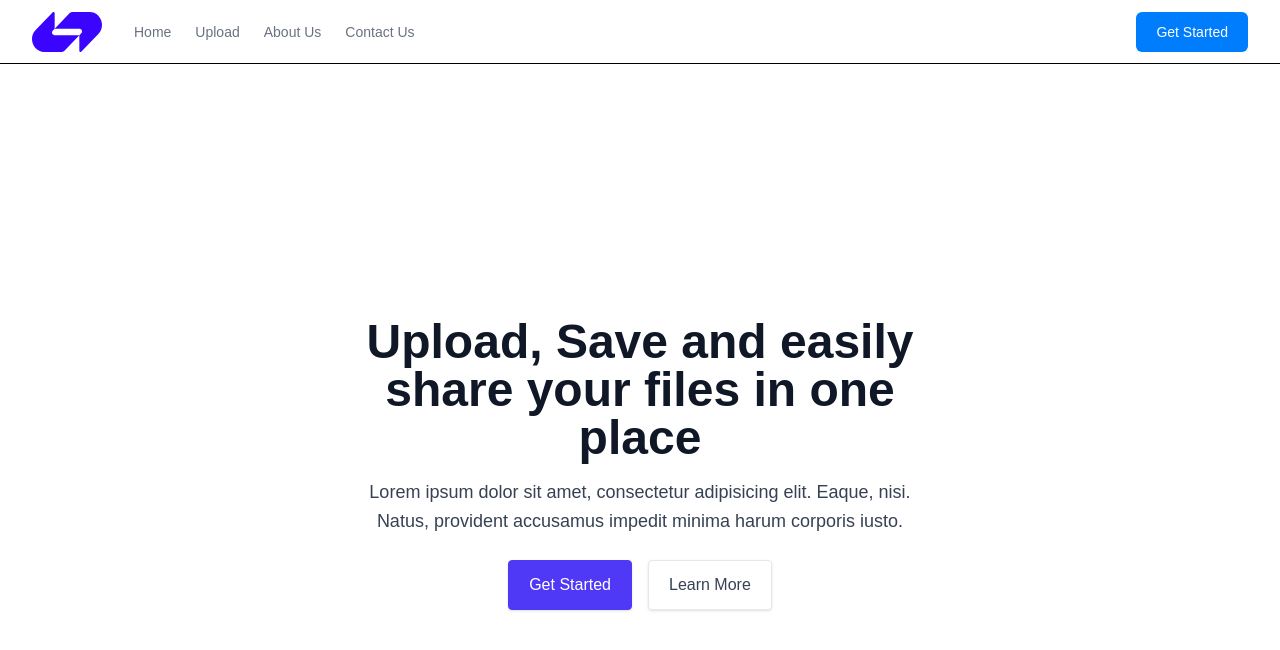
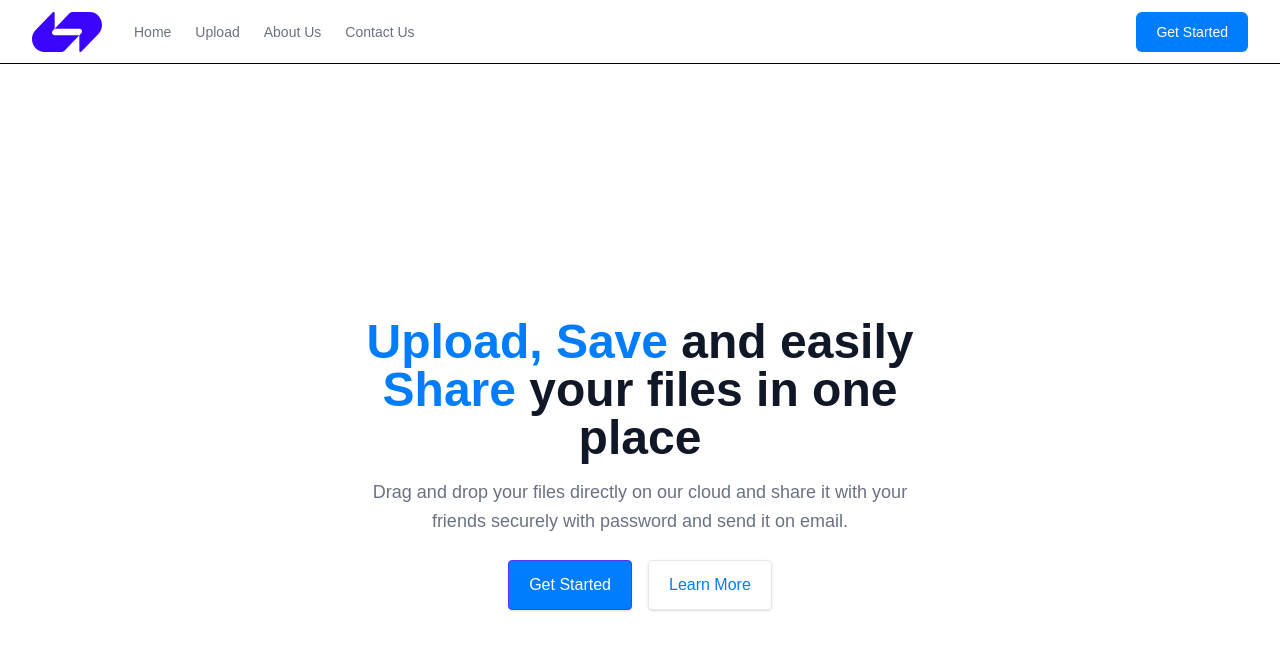
Before and after one commit to mehedihasan722/file-sharing-platform, a Next.js app: page / in a window 1280 px wide. Shown: the top 650 px of the page. Built offline with nearby package versions, Linux system fonts and the light colour scheme.

Commit message:
⚡️ Landing page Completed
Nothing

```diff
--- a/app/_components/Hero.js
+++ b/app/_components/Hero.js
@@ -1,4 +1,5 @@
 import React from "react";
+import Constants from "../_utils/Constants";
 
 const Hero = () => {
   return (
@@ -6,25 +7,25 @@ const Hero = () => {
       <div className="mx-auto w-screen max-w-screen-xl px-4 py-16 sm:px-6 sm:py-24 lg:px-8 lg:py-32">
         <div className="mx-auto max-w-prose text-center">
           <h1 className="text-4xl font-bold text-gray-900 sm:text-5xl">
-            Upload, Save and easily share your files in one place
+            <span className="text-primary">Upload, Save </span>and easily{" "}
+            <span className="text-primary">Share </span>
+            your files in one place
           </h1>
 
-          <p className="mt-4 text-base text-pretty text-gray-700 sm:text-lg/relaxed">
-            Lorem ipsum dolor sit amet, consectetur adipisicing elit. Eaque,
-            nisi. Natus, provident accusamus impedit minima harum corporis
-            iusto.
+          <p className="mt-4 text-base text-pretty text-gray-500 sm:text-lg/relaxed">
+            {Constants.desc}
           </p>
 
           <div className="mt-4 flex justify-center gap-4 sm:mt-6">
             <a
-              className="inline-block rounded border border-indigo-600 bg-indigo-600 px-5 py-3 font-medium text-white shadow-sm transition-colors hover:bg-indigo-700"
+              className="inline-block rounded border border-indigo-600 bg-primary px-5 py-3 font-medium text-white shadow-sm transition-colors hover:bg-blue-700"
               href="#"
             >
               Get Started
             </a>
 
             <a
-              className="inline-block rounded border border-gray-200 px-5 py-3 font-medium text-gray-700 shadow-sm transition-colors hover:bg-gray-50 hover:text-gray-900"
+              className="inline-block rounded border border-gray-200 px-5 py-3 font-medium text-primary shadow-sm transition-colors hover:bg-gray-50 hover:text-blue-700 "
               href="#"
             >
               Learn More
--- /dev/null
+++ b/app/_utils/Constants.js
@@ -0,0 +1,3 @@
+export default {
+  desc: "Drag and drop your files directly on our cloud and share it with your friends securely with password and send it on email.",
+};
--- a/app/layout.js
+++ b/app/layout.js
@@ -1,4 +1,4 @@
-import { Geist, Geist_Mono } from "next/font/google";
+import { Geist, Geist_Mono, Outfit } from "next/font/google";
 import "./globals.css";
 import Header from "./_components/Header";
 
@@ -23,7 +23,6 @@ export default function RootLayout({ children }) {
       <body
         className={`${geistSans.variable} ${geistMono.variable} antialiased`}
       >
-
         {children}
       </body>
     </html>
```
